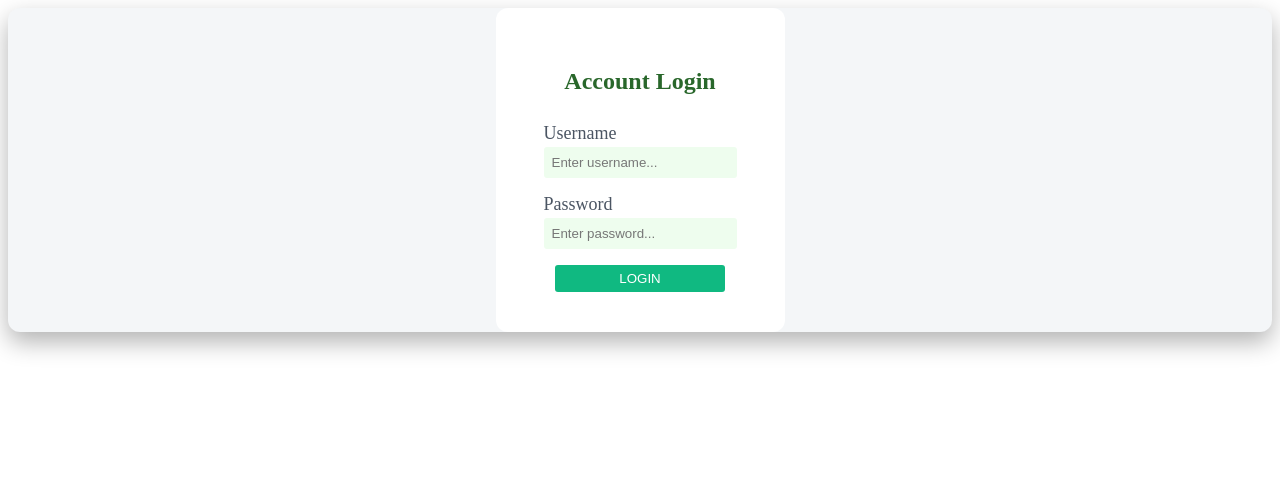
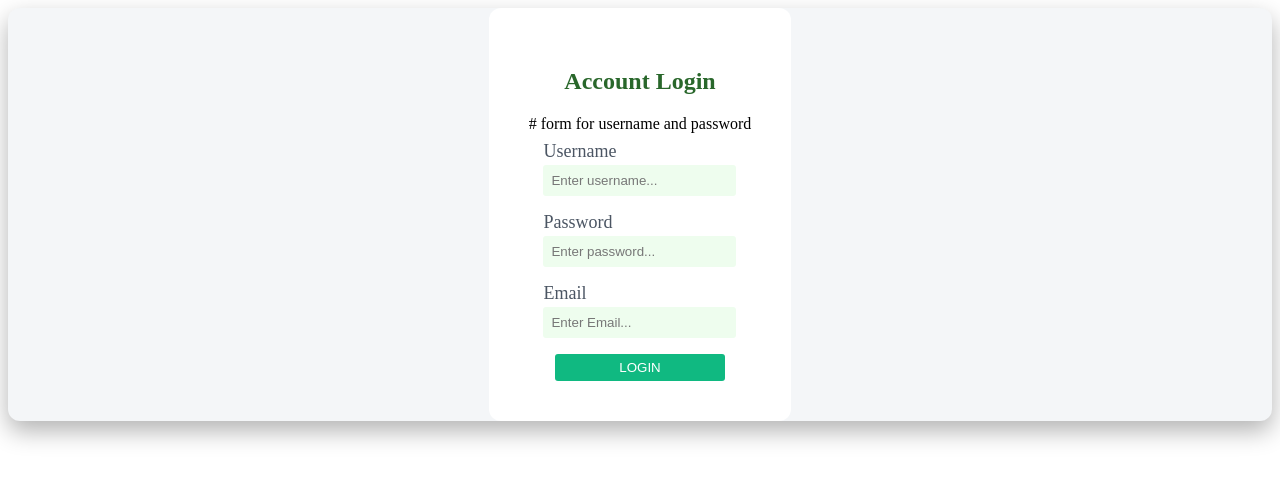
Before and after one commit to PaoPie1/Coding-Playground, a React (Vite) app in the folder first-website/: page / in a window 1280 px wide. Shown: the top 480 px of the page. Built offline with nearby package versions, Linux system fonts and the light colour scheme.

Commit message:
feat: email input inside LoginForm added

```diff
--- a/first-website/src/LoginForm.jsx
+++ b/first-website/src/LoginForm.jsx
@@ -4,6 +4,7 @@ import { useState } from "react";
 function LoginForm() {
   const [username, setUsername] = useState("");
   const [password, setPassword] = useState("");
+  const [email, setEmail] = useState("");
 
   const handleSubmit = (e) => {
     e.preventDefault();
@@ -18,8 +19,7 @@ function LoginForm() {
   return (
     <div className="login-container">
       <form className="login-form" onSubmit={handleSubmit}>
-        <h2>Account Login</h2>
-
+        <h2>Account Login</h2># form for username and password
         <div className="input-group">
           <label>Username</label>
           <input
@@ -33,7 +33,6 @@ function LoginForm() {
             }}
           ></input>
         </div>
-
         <div className="input-group">
           <label>Password</label>
           <input
@@ -47,7 +46,18 @@ function LoginForm() {
             }}
           ></input>
         </div>
-
+        <div className="input-group">
+          <label>Email</label>
+          <input
+            type="text"
+            placeholder="Enter Email..."
+            required
+            value={email}
+            onChange={(e) => {
+              setEmail(e.target.value);
+            }}
+          ></input>
+        </div>
         <button className="submit-btn" type="submit">
           LOGIN
         </button>
```
